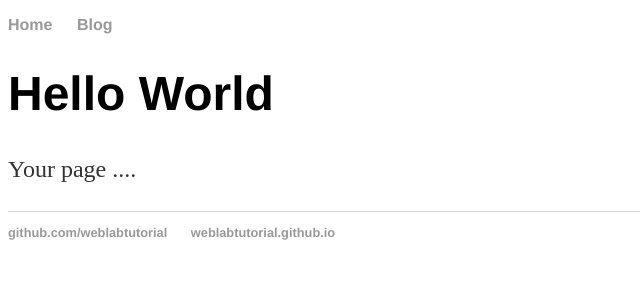
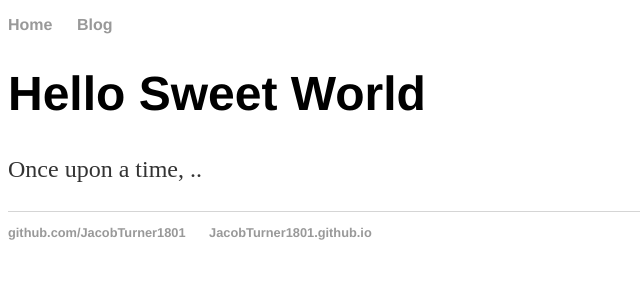
Before and after one commit to JacobTurner1801/JacobTurner1801.github.io, a Jekyll site: the page built from index.html, in a window 1280 px wide. Shown: the top 300 px of the page, without its empty margins (0-640 px from the left). Built offline with Jekyll 4.4.1, drawn with Linux system fonts in a browser that asks for light colours.

Commit message:
make index.html use jekyll
Changed index.html to use the default layout defined in the _layouts folder

```diff
--- a/index.html
+++ b/index.html
@@ -1,35 +1,8 @@
-<!DOCTYPE html>
-<html>
-<head>
-    <title>Web Programming</title>
-    <link rel="stylesheet" type="text/css" href="/css/main.css">
-</head>
-<body>
-    <nav>
-        <ul>
-            <li>
-                <a href="/">Home</a>
-            </li>
-            <li>
-                <a href="/blog">Blog</a>
-            </li>
-        </ul>
-    </nav>
-    <div class="container">
-        <div class="blurb">
-            <h1>Hello World</h1>
-            <p>Your page ....</p>
-        </div>
-    </div>
-    <footer>
-        <ul>
-            <li>
-                <a href="https://github.com/weblabtutorial">github.com/weblabtutorial</a>
-            </li>
-            <li>
-                <a href="https://weblabtutorial.github.io">weblabtutorial.github.io </a>
-            </li>
-        </ul>
-    </footer>
-</body>
-</html>
+---
+layout: default
+title: Web Programming
+---
+<div class="blurb">
+    <h1>Hello Sweet World</h1>
+    <p>Once upon a time, ..</p>
+</div>
```
